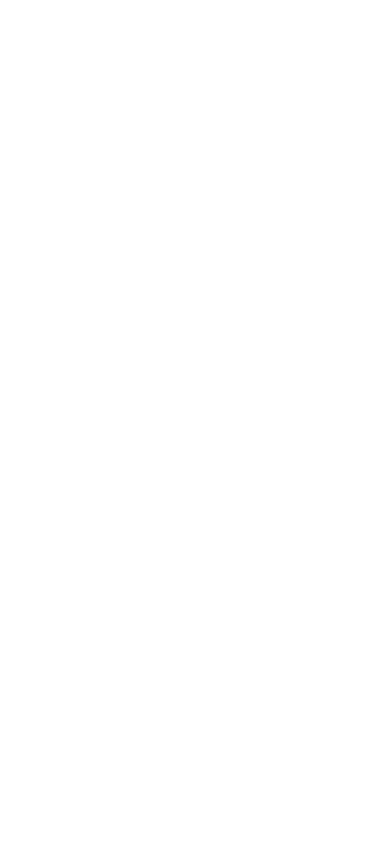
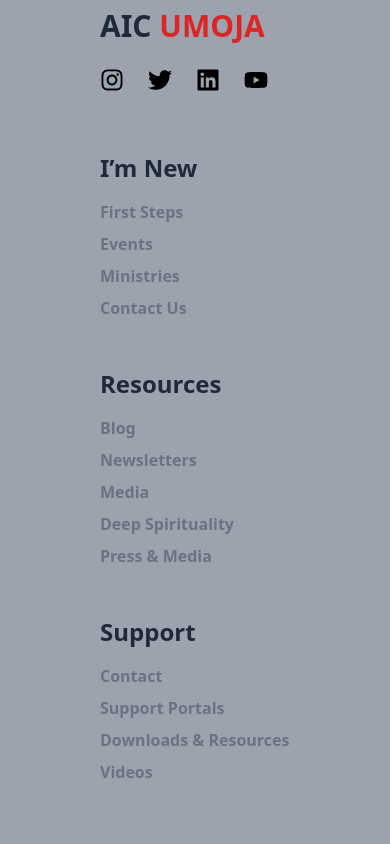
Before and after one commit to danmusee1/AIC-CHURCH, a Next.js app: page / in a window 390 px wide. Shown: the part 8040-8884 px from the top of the page. Before the commit the page ends 7868 px from the top, so only its background shows below. Built offline with nearby package versions, Linux system fonts and the light colour scheme.

Commit message:
responsive footer build

```diff
--- /dev/null
+++ b/components/Footer.js
@@ -0,0 +1,93 @@
+import React from "react";
+import { FaInstagram } from "react-icons/fa";
+import { FaTwitter } from "react-icons/fa";
+import { FaLinkedin } from "react-icons/fa";
+import { FaYoutube } from "react-icons/fa";
+
+
+function Footer() {
+	return (
+		<>
+			<div className="bg-gray-400 h-1/2 w-full flex md:flex-row flex-col justify-around items-start p-20">
+				<div className="p-5 ">
+					<ul>
+						<p className="text-gray-800 font-bold text-3xl pb-6">
+							AIC <span className="text-red-600">UMOJA</span>
+						</p>
+						<div className="flex gap-6 pb-5">
+							<FaInstagram className="text-2xl cursor-pointer hover:text-yellow-600" />
+							<FaTwitter className="text-2xl cursor-pointer hover:text-blue-600" />
+							<FaLinkedin className="text-2xl cursor-pointer hover:text-blue-600" />
+							<FaYoutube className="text-2xl cursor-pointer hover:text-red-600" />
+						</div>
+					</ul>
+				</div>
+				<div className="p-5">
+					<ul>
+						<p className="text-gray-800 font-bold text-2xl pb-4">I’m New</p>
+						<li className="link link-underline link-underline-black text-gray-500 text-md pb-2 font-semibold hover:text-blue-600 cursor-pointer">
+                        First Steps
+						</li>
+						<li className="link link-underline link-underline-black text-gray-500 text-md pb-2 font-semibold hover:text-blue-600 cursor-pointer">
+                        Events
+						</li>
+						<li className="link link-underline link-underline-black text-gray-500 text-md pb-2 font-semibold hover:text-blue-600 cursor-pointer">
+                        Ministries
+						</li>
+						<li className="link link-underline link-underline-black text-gray-500 text-md pb-2 font-semibold hover:text-blue-600 cursor-pointer">
+                        Contact Us
+						</li>
+					</ul>
+				</div>
+				<div className="p-5">
+					<ul>
+						<p className="text-gray-800 font-bold text-2xl pb-4">Resources</p>
+						<li className="link link-underline link-underline-black text-gray-500 text-md pb-2 font-semibold hover:text-blue-600 cursor-pointer">
+                        Blog
+						</li>
+						<li className="link link-underline link-underline-black text-gray-500 text-md pb-2 font-semibold hover:text-blue-600 cursor-pointer">
+                        Newsletters
+						</li>
+						<li className="link link-underline link-underline-black text-gray-500 text-md pb-2 font-semibold hover:text-blue-600 cursor-pointer">
+                        Media
+						</li>
+						<li className="link link-underline link-underline-black text-gray-500 text-md pb-2 font-semibold hover:text-blue-600 cursor-pointer">
+                        Deep Spirituality
+						</li>
+						<li className="link link-underline link-underline-black text-gray-500 text-md pb-2 font-semibold hover:text-blue-600 cursor-pointer">
+							Press & Media
+						</li>
+					</ul>
+				</div>
+				<div className="p-5">
+					<ul>
+						<p className="text-gray-800 font-bold text-2xl pb-4">Support</p>
+						<li className="link link-underline link-underline-black  text-gray-500 text-md pb-2 font-semibold hover:text-blue-600 cursor-pointer">
+							Contact
+						</li>
+						<li className="link link-underline link-underline-black text-gray-500 text-md pb-2 font-semibold hover:text-blue-600 cursor-pointer">
+							Support Portals
+						</li>
+
+						<li className="link link-underline link-underline-black text-gray-500 text-md pb-2 font-semibold hover:text-blue-600 cursor-pointer">
+							Downloads & Resources
+						</li>
+						<li className="link link-underline link-underline-black text-gray-500 text-md pb-2 font-semibold hover:text-blue-600 cursor-pointer">
+							Videos
+						</li>
+					</ul>
+				</div>
+			</div>
+			<div className="flex flex-col justify-center items-center text-center  p-5 bg-gray-50">
+				<h1 className=" text-gray-800 font-semibold">
+					© 2022-2023 All rights reserved | Build with ❤ by{" "}
+					<span className="hover:text-blue-600 font-semibold cursor-pointer">
+						#Young CEO{" "}
+					</span>
+				</h1>
+			</div>
+		</>
+	);
+}
+
+export default Footer;
--- a/components/NavigationBar.js
+++ /dev/null
@@ -1,27 +0,0 @@
-
-import React from 'react'
-import {  HomeIcon } from '@heroicons/react/solid'
-import { BellIcon,DotsHorizontalIcon, BookmarkIcon, ClipboardIcon, DotsCircleHorizontalIcon, HashtagIcon, InboxInIcon, UserCircleIcon} from '@heroicons/react/outline'
-import 'tailwindcss/tailwind.css'
-import Link from 'next/link';
-import { useState } from 'react';
-import Image from 'next/image'
-
-export default function NavigationBar() {
-  return (
-    <div>
-        <div className="">
-        <Image
-             // onClick={signOut}
-              src=""
-              alt="church-img"
-              height="250px"
-              width="250px"
-              className="  xl:mr-2"
-
-
-            />
-        </div>
-    </div>
-  )
-}
--- a/package.json
+++ b/package.json
@@ -15,6 +15,7 @@
     "next": "12.2.3",
     "react": "18.2.0",
     "react-dom": "18.2.0",
+    "react-icons": "^4.4.0",
     "react-intersection-observer": "^9.4.0"
   },
   "devDependencies": {
--- a/pages/index.js
+++ b/pages/index.js
@@ -1,12 +1,13 @@
 import Head from 'next/head'
 import Image from 'next/image'
+import Footer from '../components/Footer'
 import FriendsCards from '../components/FriendsCards'
 import Groups from '../components/Groups'
 import Groups2 from '../components/Groups2'
 import InfoPage from '../components/InfoPage'
 import Intro from '../components/Intro'
 import Navbar from '../components/Navbar'
-import NavigationBar from '../components/NavigationBar'
+
 import Newcommer from '../components/Newcommer'
 
 import Podcast from '../components/Podcast'
@@ -41,7 +42,7 @@
       <Podcast/>
       <FriendsCards/>
       <Newcommer/>
-
+      <Footer/>
       </div>
 
 
```
Also changed, not shown: 1 other file (tests, documents, lock files or other folders).
